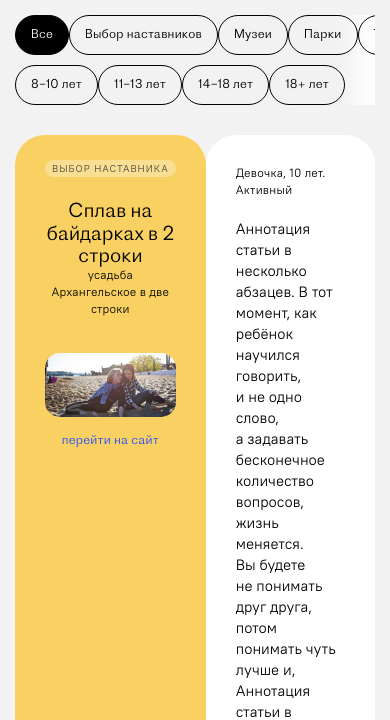
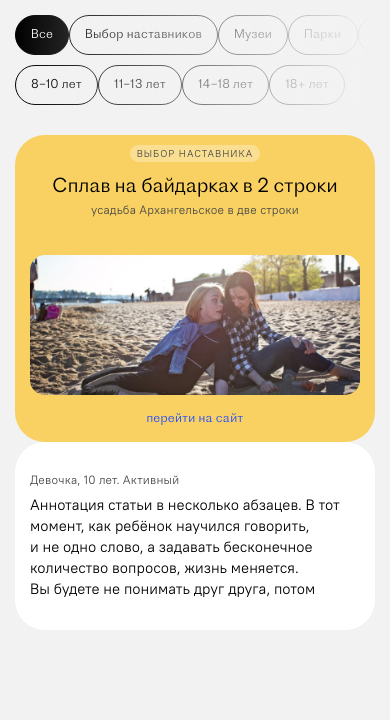
Before and after one commit to sahvea/bbbs, a website: page source/place.html in a window 390 px wide. Shown: the part 124-844 px from the top of the page. Drawn offline with nearby package versions, Linux system fonts and the light colour scheme; files that its build step writes are made by us from their sources; files whose address does not match are found by name; a web font is replaced by a local one.

Commit message:
feat: добавить карточкам скролл

```diff
--- a/package.json
+++ b/package.json
@@ -51,7 +51,7 @@
     "normalize.css": "^8.0.1",
     "postcss": "^8.2.13",
     "posthtml-include": "^1.7.1",
-    "stylelint": "^13.13.0",
+    "stylelint": "^13.13.1",
     "stylelint-config-standard": "^22.0.0"
   },
   "scripts": {
--- a/source/place.html
+++ b/source/place.html
@@ -96,8 +96,8 @@
 
     <section class="places page__section">
       <article class="place place_size_xl">
-        <article class="card card_type_photo card_color_yellow">
-          <p class="rubric">Выбор наставника</з>
+        <article class="card card_type_rubric card_color_yellow">
+          <p class="rubric">Выбор наставника</p>
           <div class="card__title-wrap">
             <h2 class="section-title">Сплав на байдарках в 2 строки</h2>
             <p class="caption">усадьба Архангельское в две строки</p>
@@ -106,10 +106,12 @@
           <a href="#" class="link">перейти на сайт</a>
         </article>
         <article class="card card_type_annotation">
-          <p class="caption">Девочка, 10 лет. Активный</p>
-          <div class="card__annotation">
-            <p class="paragraph card__paragraph">Аннотация статьи в несколько абзацев. В тот момент, как ребёнок научился говорить, и не одно слово, а задавать бесконечное количество вопросов, жизнь меняется. Вы будете не понимать друг друга,  потом понимать чуть лучше и, Аннотация статьи в несколько абзацев. В тот момент, как ребёнок научился говорить, и не одно слово, а задавать бесконечное количество вопросов, жизнь меняется. Вы будете не понимать друг друга,  потом понимать чуть лучше и,</p>
-            <p class="paragraph card__paragraph">Аннотация статьи в несколько абзацев. В тот момент, как ребёнок научился говорить, и не одно слово, а задавать бесконечное количество вопросов, жизнь меняется. Вы будете не по Аннотация статьи в несколько абзацев. В тот момент, как ребёнок научился говорить, и не одно слово, а задавать бесконечное количество вопросов, жизнь меняется.</p>
+          <div class="card__content">
+            <p class="caption">Девочка, 10 лет. Активный</p>
+            <div class="card__annotation">
+              <p class="paragraph card__paragraph">Аннотация статьи в несколько абзацев. В тот момент, как ребёнок научился говорить, и не одно слово, а задавать бесконечное количество вопросов, жизнь меняется. Вы будете не понимать друг друга,  потом понимать чуть лучше и, Аннотация статьи в несколько абзацев. В тот момент, как ребёнок научился говорить, и не одно слово, а задавать бесконечное количество вопросов, жизнь меняется. Вы будете не понимать друг друга,  потом понимать чуть лучше и,</p>
+              <p class="paragraph card__paragraph">Аннотация статьи в несколько абзацев. В тот момент, как ребёнок научился говорить, и не одно слово, а задавать бесконечное количество вопросов, жизнь меняется. Вы будете не по Аннотация статьи в несколько абзацев. В тот момент, как ребёнок научился говорить, и не одно слово, а задавать бесконечное количество вопросов, жизнь меняется.</p>
+            </div>
           </div>
         </article>
       </article>
--- a/source/sass/base/_mixins.scss
+++ b/source/sass/base/_mixins.scss
@@ -1,6 +1,13 @@
-//для экранов до 1350px
+//для экранов до 1450px
 @mixin atDesktop1440 {
-  @media screen and (max-width: 1350px) {
+  @media screen and (max-width: 1450px) {
+    @content;
+  }
+}
+
+//для экранов до 1380px
+@mixin atDesktop1380 {
+  @media screen and (max-width: 1380px) {
     @content;
   }
 }
@@ -18,3 +25,10 @@
     @content;
   }
 }
+
+//для экранов до 576px
+/* @mixin atMobile {
+  @media screen and (max-width: 575px) {
+    @content;
+  }
+} */
--- a/source/sass/blocks/caption/_caption.scss
+++ b/source/sass/blocks/caption/_caption.scss
@@ -5,7 +5,7 @@
   font-size: 14px;
   line-height: 1.4;
   letter-spacing: 0.2px;
-  color: $black;
+  color: $darkGray;
 }
 
 .caption_type_test {
--- a/source/sass/blocks/card/_card.scss
+++ b/source/sass/blocks/card/_card.scss
@@ -5,12 +5,13 @@
   padding: 30px;
   border-radius: 30px;
   background-color: #fff;
+  box-sizing: border-box;
 
   &_color_yellow {
     background-color: $yellow;
   }
 
-  &_type_photo {
+  &_type_rubric {
     padding-top: 15px;
   }
 
@@ -22,12 +23,17 @@
 .card__title-wrap {
   margin-top: 12px;
   text-align: center;
+
+  .caption {
+    margin-top: 5px;
+  }
 }
 
 .card__img {
   margin-top: 35px;
   margin-bottom: 15px;
   width: 100%;
+  height: 400px;
   border-radius: 15px;
   object-fit: cover;
   object-position: center;
@@ -44,3 +50,62 @@
     margin: 0;
   }
 }
+
+@include atDesktop1440 {
+  .card__img {
+    margin-top: 66px;
+  }
+}
+
+@include atDesktop1024 {
+  .card {
+    padding-left: 15px;
+    padding-right: 15px;
+    padding-bottom: 15px;
+
+    &_type_rubric {
+      padding-top: 10px;
+    }
+
+    &_type_annotation {
+      padding-right: 7px;
+      padding-bottom: 30px;
+      height: 188px;
+    }
+  }
+
+  .card__img {
+    margin-top: 60px;
+    height: 345px;
+  }
+
+  .card__content {
+    overflow-x: scroll;
+    scrollbar-width: thin;
+    scrollbar-color: #e8e6e6 transparent;
+    &::-webkit-scrollbar {
+      width: 3px;
+    }
+    &::-webkit-scrollbar-thumb {
+      height: 30px;
+      background-color: #e8e6e6;
+      border-radius: 5px;
+    }
+  }
+
+  .card__annotation {
+    margin-top: 5px;
+    padding-right: 5px;
+  }
+
+  .card__paragraph {
+    margin-top: 10px;
+  }
+}
+
+@include atMobile {
+  .card__img {
+    margin-top: 37px;
+    height: 140px;
+  }
+}
--- a/source/sass/blocks/menu/_menu.scss
+++ b/source/sass/blocks/menu/_menu.scss
@@ -44,6 +44,7 @@
   letter-spacing: .2px;
   text-transform: uppercase;
   text-decoration: none;
+  color: $black;
   transition: .2s linear;
 
   &:hover {
@@ -103,7 +104,7 @@
 }
 
 
-@include atDesktop1440 {
+@include atDesktop1380 {
   .menu__button-list {
     order: 1;
   }
--- a/source/sass/blocks/place/_place.scss
+++ b/source/sass/blocks/place/_place.scss
@@ -3,3 +3,16 @@
   display: grid;
   grid-template-columns: 1fr 1fr;
 }
+
+@include atDesktop1024 {
+  .place {
+    grid-template-columns: 1fr;
+  }
+}
+
+@include atMobile {
+  .place {
+    grid-template-columns: minmax(290px, 450px);
+    justify-content: center;
+  }
+}
--- a/source/sass/blocks/rubric/_rubric.scss
+++ b/source/sass/blocks/rubric/_rubric.scss
@@ -1,4 +1,5 @@
 .rubric {
+  margin: 0;
   height: 17px;
   display: flex;
   justify-content: center;
--- a/source/sass/blocks/tags/_tags.scss
+++ b/source/sass/blocks/tags/_tags.scss
@@ -42,10 +42,9 @@
 @include atMobile {
   .tags {
     position: relative;
-    box-shadow: inset -40px 0px 27px -23px white;
+    //box-shadow: inset -40px 0px 27px -23px white;
     overflow-y: scroll;
     scrollbar-width: none;
-    z-index: 1;
     &::-webkit-scrollbar {
       display: none;
     }
@@ -53,19 +52,21 @@
 
   .tags__list {
     position: relative;
-    z-index: 0;
+    //z-index: 0;
     justify-content: flex-start;
     position: relative;
 
-    /* &::after {
+    &::after {
       content: '';
       position: absolute;
       top: 0;
       right: 0;
-      width: 40px;
+      left: 0;
+      bottom: 0;
+      z-index: 1;
       height: 100%;
-      background: linear-gradient(-90deg, #000 0%, rgba(255, 255, 255, 0) 100%);
-    } */
+      background: linear-gradient(90deg, transparent 0%, $background 100%);
+    }
   }
 
   .tags__button {
```
